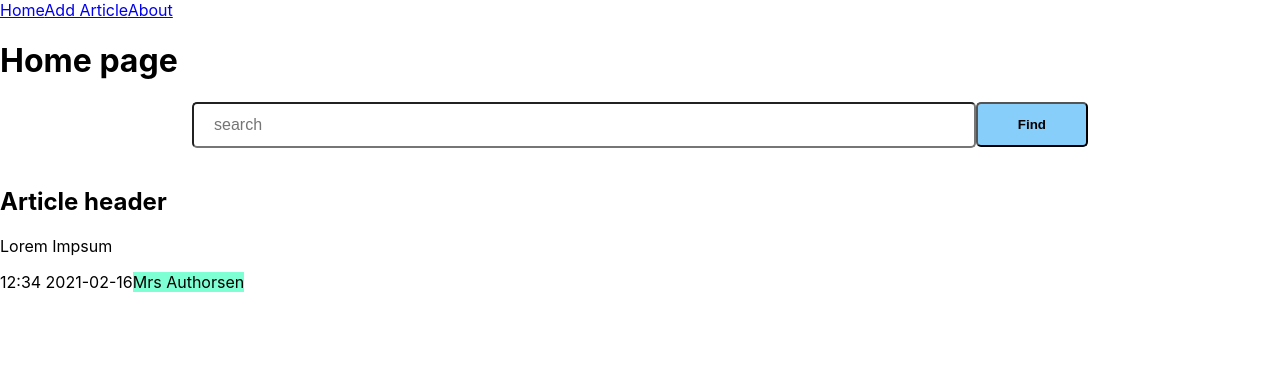
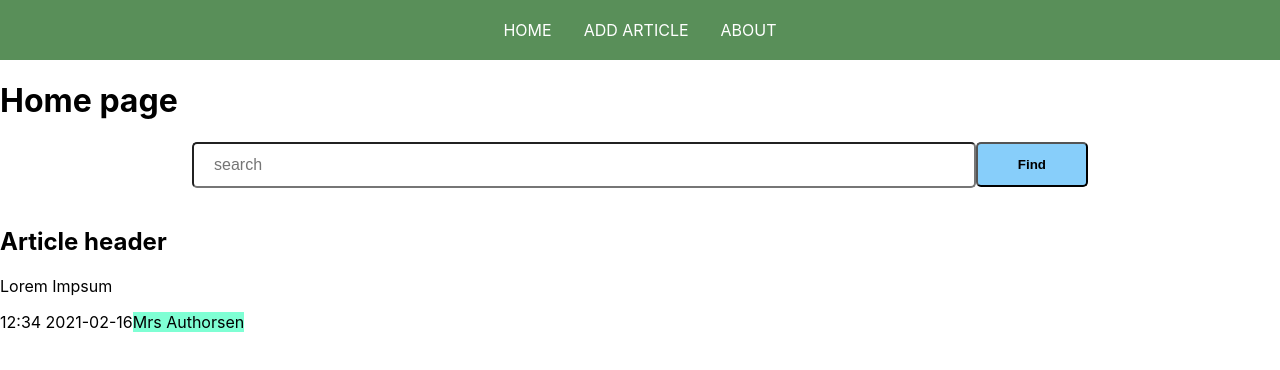
Before and after one commit to SvitlanaRybakova/react-app-group-blogg, a React (Create React App) app: page / in a window 1280 px wide. Shown: the top 370 px of the page. Built offline with nearby package versions, Linux system fonts and the light colour scheme.

Commit message:
fixed nav with css

```diff
--- a/src/components/Navbar.js
+++ b/src/components/Navbar.js
@@ -1,11 +1,14 @@
 import { Link } from "react-router-dom";
+import styles from "../styles/Navbar.module.css";
 
 const Navbar = () => {
   return (
-    <nav>
-      <Link to="/">Home</Link>
-      <Link to="/add-article-page">Add Article</Link>
-      <Link to="/about">About</Link>
+    <nav className={styles.nav}>
+      <Link className={styles.a} to="/">
+        HOME
+      </Link>
+      <Link to="/add-article-page">ADD ARTICLE</Link>
+      <Link to="/about">ABOUT</Link>
     </nav>
   );
 };
--- a/src/styles/Navbar.module.css
+++ b/src/styles/Navbar.module.css
@@ -0,0 +1,16 @@
+.nav {
+  background-color: rgb(89, 143, 89);
+  text-align: center;
+  padding: 20px 20px 20px;
+}
+
+a {
+  color: white;
+  text-decoration: none;
+  font-size: 1rem;
+  margin: 1rem;
+}
+
+a:hover {
+  color: rgb(218, 218, 218);
+}
```
